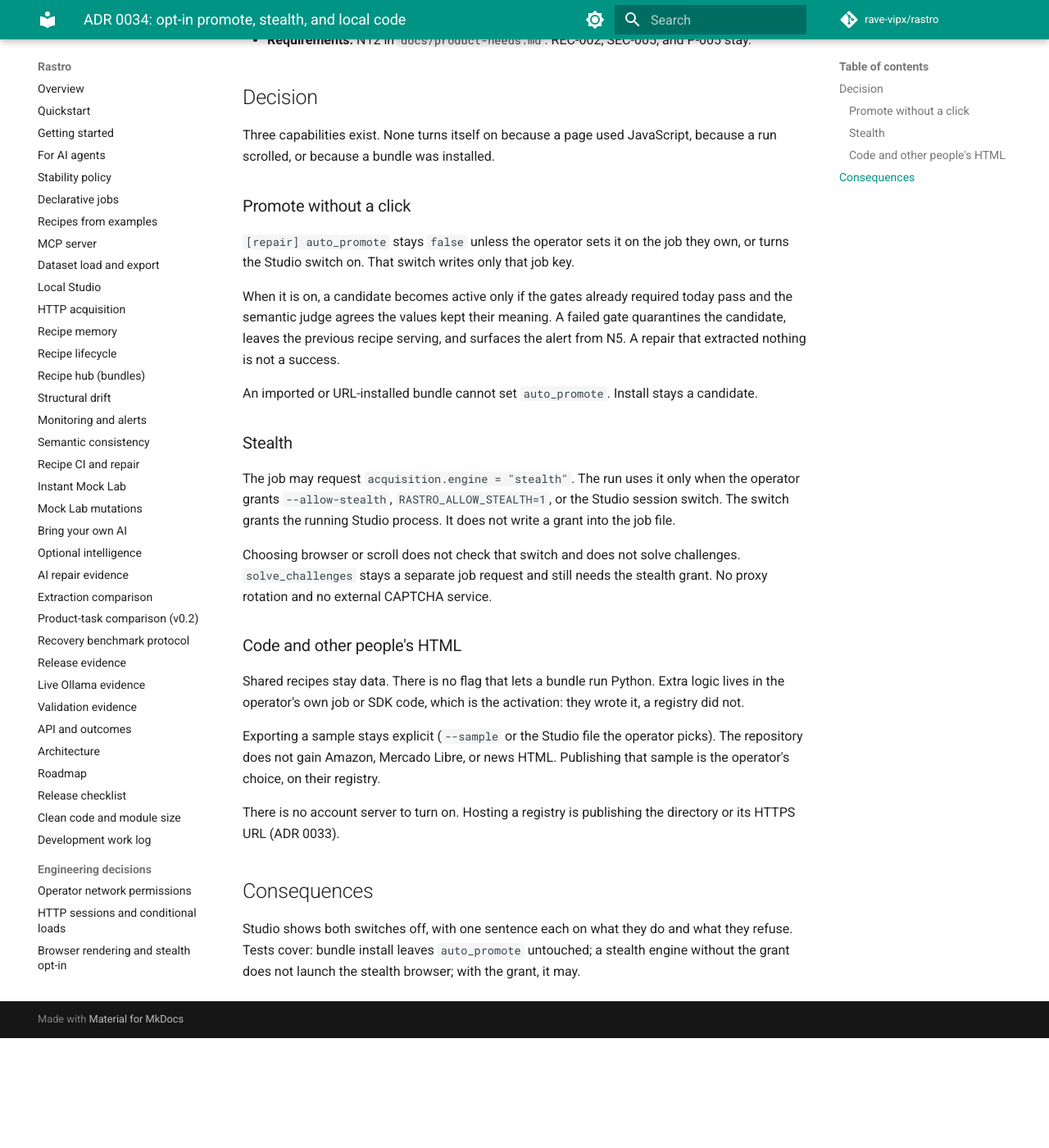
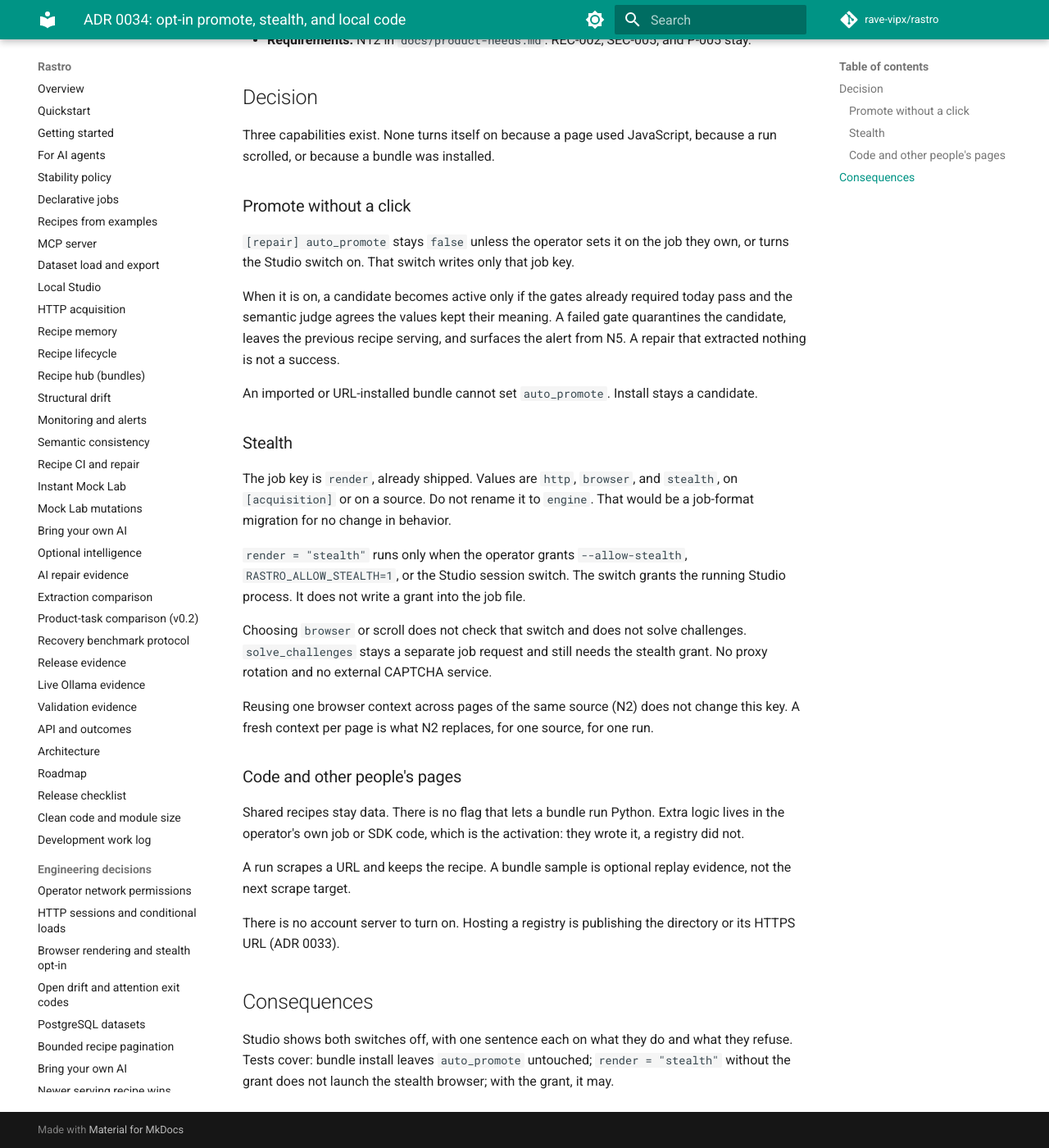
Before and after one commit to rave-vipx/rastro, an MkDocs documentation site: the page built from docs/decisions/0034-opt-in-promote-and-stealth.md, in a window 1280 px wide and 1400 px high, scrolled down 203 px. Shown: the whole window at 82% size. Built offline with MkDocs 1.6.1 and Material for MkDocs 9.7.7, drawn with Linux system fonts in a browser that asks for light colours; comment, search, counter and statistics services are not loaded; before the commit the page ends 1469 px from its top, so only the background shows below that.

Commit message:
docs: keep the shipped render key, do not rename it engine

```diff
--- a/docs/decisions/0034-opt-in-promote-and-stealth.md
+++ b/docs/decisions/0034-opt-in-promote-and-stealth.md
@@ -17,18 +17,22 @@ An imported or URL-installed bundle cannot set `auto_promote`. Install stays a c
 
 ### Stealth
 
-The job may request `acquisition.engine = "stealth"`. The run uses it only when the operator grants `--allow-stealth`, `RASTRO_ALLOW_STEALTH=1`, or the Studio session switch. The switch grants the running Studio process. It does not write a grant into the job file.
+The job key is `render`, already shipped. Values are `http`, `browser`, and `stealth`, on `[acquisition]` or on a source. Do not rename it to `engine`. That would be a job-format migration for no change in behavior.
 
-Choosing browser or scroll does not check that switch and does not solve challenges. `solve_challenges` stays a separate job request and still needs the stealth grant. No proxy rotation and no external CAPTCHA service.
+`render = "stealth"` runs only when the operator grants `--allow-stealth`, `RASTRO_ALLOW_STEALTH=1`, or the Studio session switch. The switch grants the running Studio process. It does not write a grant into the job file.
 
-### Code and other people's HTML
+Choosing `browser` or scroll does not check that switch and does not solve challenges. `solve_challenges` stays a separate job request and still needs the stealth grant. No proxy rotation and no external CAPTCHA service.
+
+Reusing one browser context across pages of the same source (N2) does not change this key. A fresh context per page is what N2 replaces, for one source, for one run.
+
+### Code and other people's pages
 
 Shared recipes stay data. There is no flag that lets a bundle run Python. Extra logic lives in the operator's own job or SDK code, which is the activation: they wrote it, a registry did not.
 
-Exporting a sample stays explicit (`--sample` or the Studio file the operator picks). The repository does not gain Amazon, Mercado Libre, or news HTML. Publishing that sample is the operator's choice, on their registry.
+A run scrapes a URL and keeps the recipe. A bundle sample is optional replay evidence, not the next scrape target.
 
 There is no account server to turn on. Hosting a registry is publishing the directory or its HTTPS URL (ADR 0033).
 
 ## Consequences
 
-Studio shows both switches off, with one sentence each on what they do and what they refuse. Tests cover: bundle install leaves `auto_promote` untouched; a stealth engine without the grant does not launch the stealth browser; with the grant, it may.
+Studio shows both switches off, with one sentence each on what they do and what they refuse. Tests cover: bundle install leaves `auto_promote` untouched; `render = "stealth"` without the grant does not launch the stealth browser; with the grant, it may.
```
